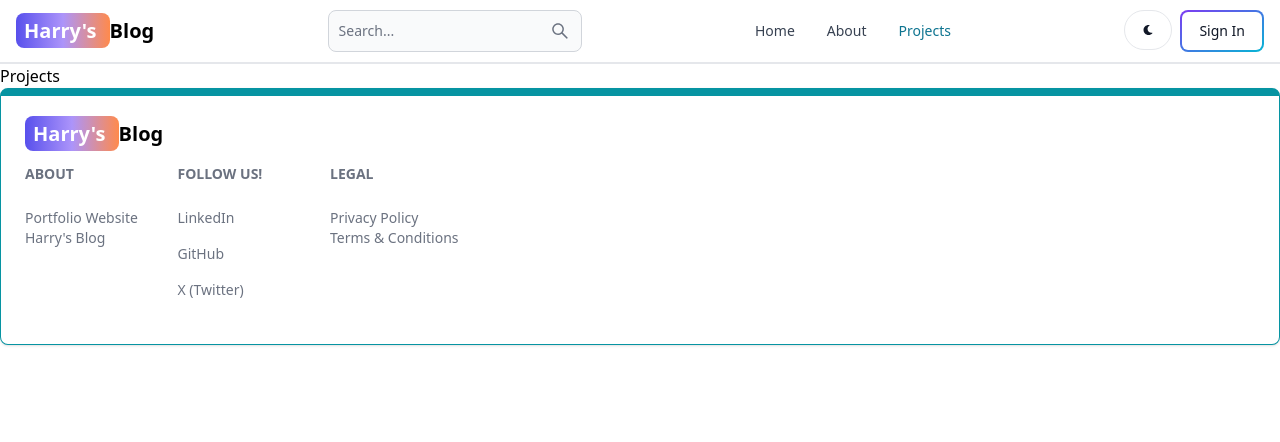
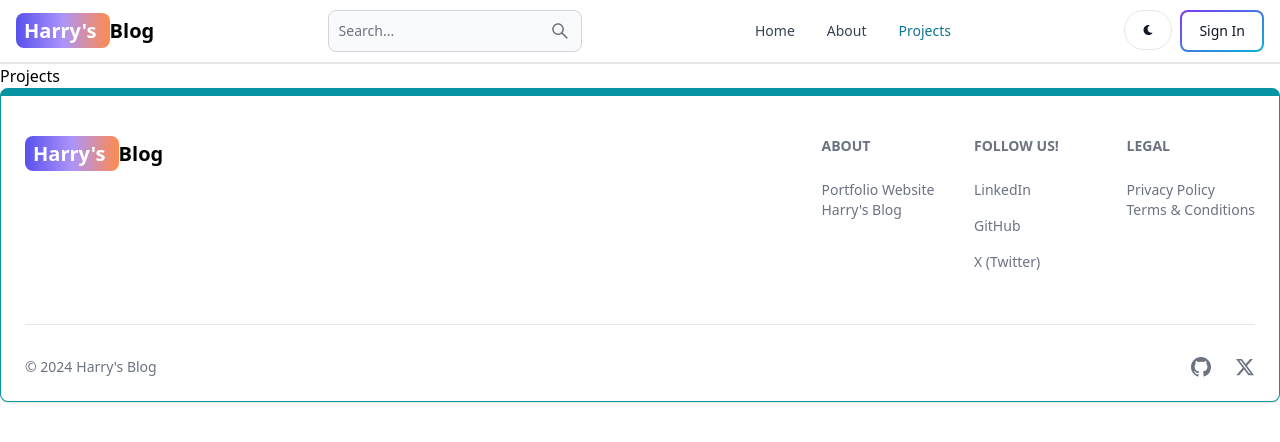
Before and after one commit to theallSparky/mern-blog, a React (Vite) app in the folder client/: page /projects in a window 1280 px wide. Shown: the top 442 px of the page. Built offline with nearby package versions, Linux system fonts and the light colour scheme.

Commit message:
Almost done with footer component

```diff
--- a/client/src/components/Footer.jsx
+++ b/client/src/components/Footer.jsx
@@ -1,12 +1,14 @@
 import { Footer } from "flowbite-react";
 import { Link } from "react-router-dom";
+import { BsGithub } from "react-icons/bs";
+import { FaXTwitter } from "react-icons/fa6";
 
 export default function FooterComponent() {
   return (
     <Footer container className="border border-t-8 border-teal-500">
-      <div className="">
-        <div className="">
-          <div className="">
+      <div className="w-full max-w-7xl mx-auto">
+        <div className="grid w-full justify-between sm:flex md:grid-cols-1">
+          <div className="mt-5">
             <Link
               to="/"
               className="self-center whitespace-nowrap text-lg sm:text-xl font-semibold dark:text-white"
@@ -17,7 +19,7 @@ export default function FooterComponent() {
               Blog
             </Link>
           </div>
-          <div className="grid grid-cols-2 gap-3 sm:mt-4 sm:grid-cols-3 sm:gap-6">
+          <div className="grid grid-cols-2 gap-8 mt-4 sm:grid-cols-3 sm:gap-6">
             <div>
               <Footer.Title title="About" />
               <Footer.LinkGroup col>
@@ -77,6 +79,28 @@ export default function FooterComponent() {
             </div>
           </div>
         </div>
+        <Footer.Divider />
+        <div className="w-full sm:flex sm:items-center sm:justify-between">
+          <Footer.Copyright
+            href="#"
+            by="Harry's Blog"
+            year={new Date().getFullYear()}
+          />
+          <div className="flex gap-6 sm:mt-0 mt-4 sm:justify-center">
+            <Footer.Icon
+              href="https://github.com/theallSparky"
+              icon={BsGithub}
+              target="_blank"
+              rel="noopener noreferrer"
+            />
+            <Footer.Icon
+              href="https://twitter.com/theallSparky_"
+              icon={FaXTwitter}
+              target="_blank"
+              rel="noopener noreferrer"
+            />
+          </div>
+        </div>
       </div>
     </Footer>
   );
```
